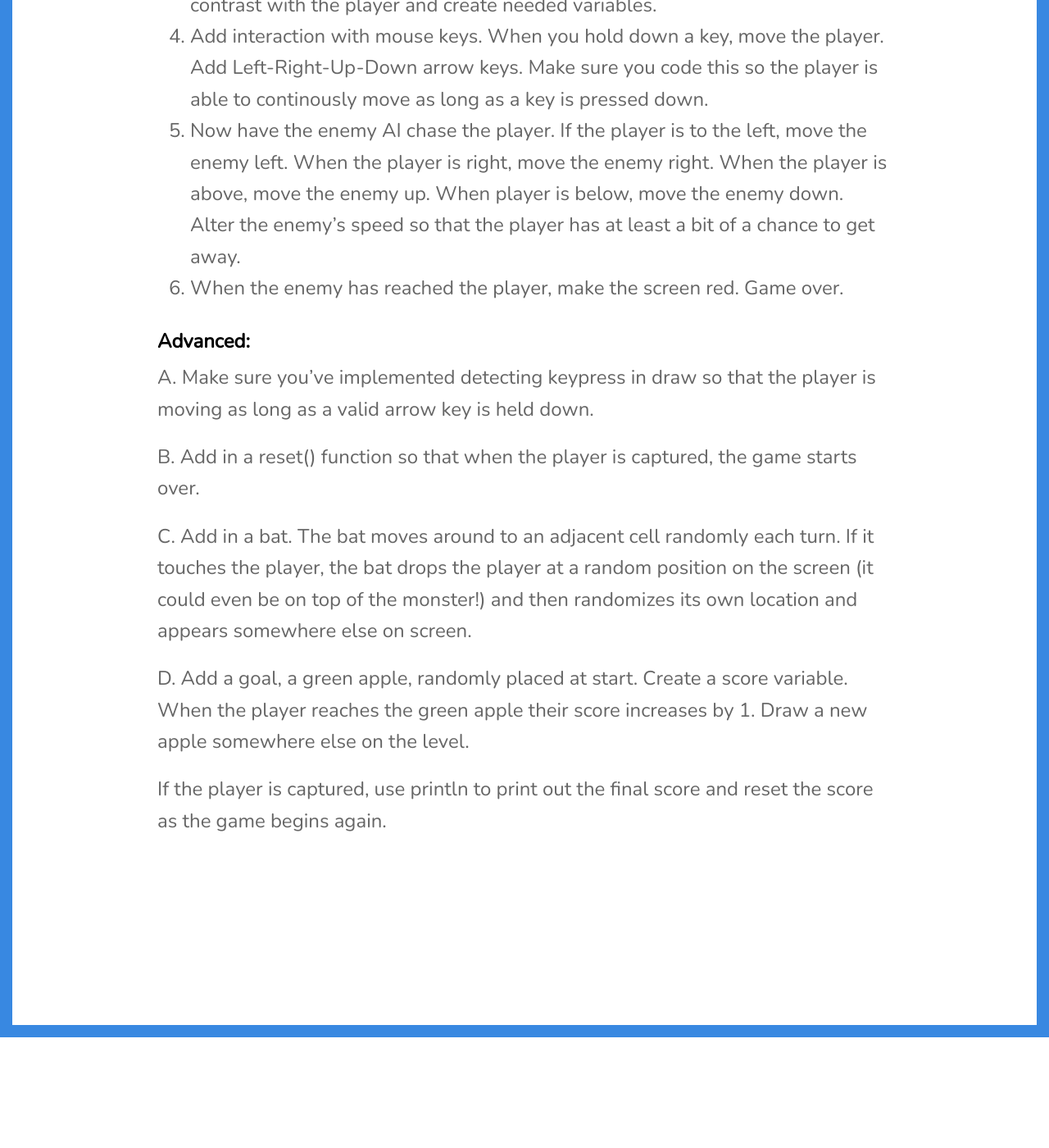
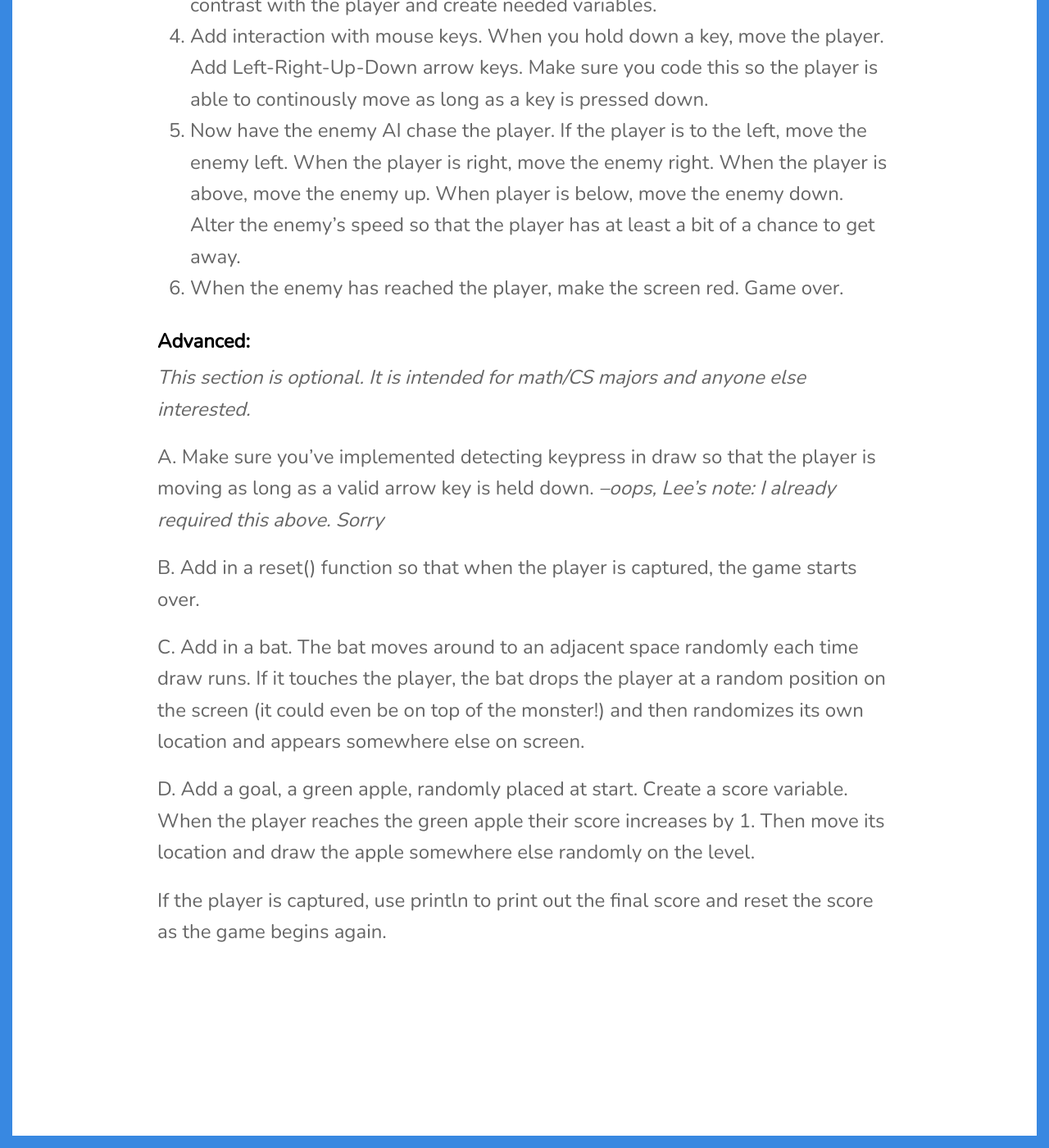
Before and after one commit to lee2sman/cs1_fall2020, a Jekyll site: the page built from _posts/2020-09-27-week5.md, in a window 1280 px wide and 1400 px high, scrolled down 7812 px. Shown: the whole window at 82% size. Built offline with Jekyll 4.4.1, drawn with Linux system fonts in a browser that asks for light colours; nearby versions of some CDN libraries; before the commit the page ends 9077 px from its top, so only the background shows below that.

Commit message:
update week5 notes

```diff
--- a/_posts/2020-09-27-week5.md
+++ b/_posts/2020-09-27-week5.md
@@ -176,12 +176,14 @@ The player is a creature in a hostile environment. It needs to collect apples in
 
 #### Advanced:
 
-A. Make sure you've implemented detecting keypress in draw so that the player is moving as long as a valid arrow key is held down.
+*This section is optional. It is intended for math/CS majors and anyone else interested.*
+
+A. Make sure you've implemented detecting keypress in draw so that the player is moving as long as a valid arrow key is held down. *--oops, Lee's note: I already required this above. Sorry*
 
 B. Add in a reset() function so that when the player is captured, the game starts over.
 
-C. Add in a bat. The bat moves around to an adjacent cell randomly each turn. If it touches the player, the bat drops the player at a random position on the screen (it could even be on top of the monster!) and then randomizes its own location and appears somewhere else on screen.
+C. Add in a bat. The bat moves around to an adjacent space randomly each time draw runs. If it touches the player, the bat drops the player at a random position on the screen (it could even be on top of the monster!) and then randomizes its own location and appears somewhere else on screen.
 
-D. Add a goal, a green apple, randomly placed at start. Create a score variable. When the player reaches the green apple their score increases by 1. Draw a new apple somewhere else on the level.
+D. Add a goal, a green apple, randomly placed at start. Create a score variable. When the player reaches the green apple their score increases by 1. Then move its location and draw the apple somewhere else randomly on the level.
 
 If the player is captured, use println to print out the final score and reset the score as the game begins again.
```
